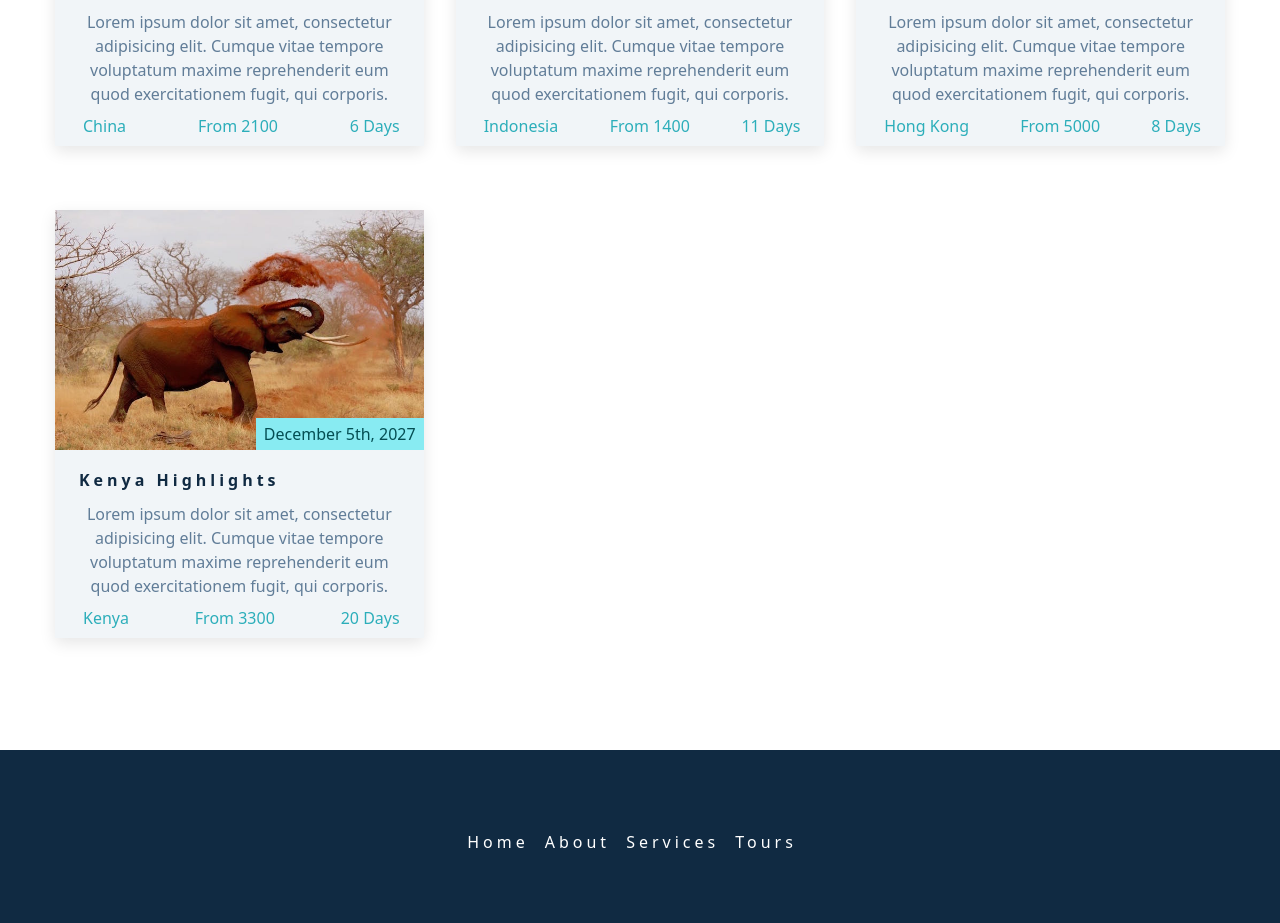
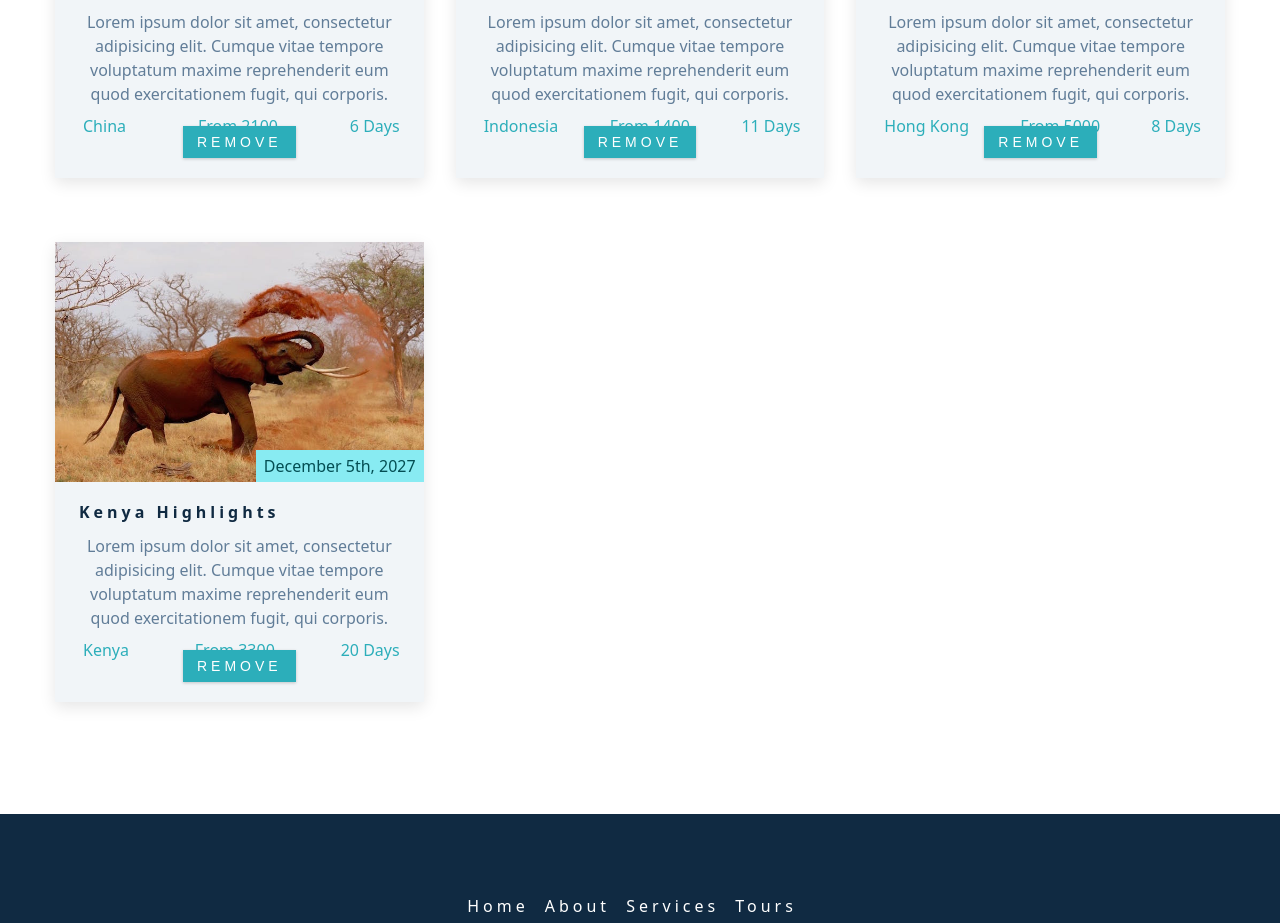
Before and after one commit to chenyicheng1998/Web-pair-week4-wednesday-afternoon-activity, a React app: page /tours in a window 1280 px wide. Shown: the part 1266-2189 px from the top of the page. Built offline with nearby package versions, Linux system fonts and the light colour scheme; the HTML template or start-up script is replaced by a standard one.

Commit message:
finish iter 4 tour part

```diff
--- a/src/components/Tour.jsx
+++ b/src/components/Tour.jsx
@@ -1,4 +1,10 @@
-function Tour({ image, date, title, info, location, duration, cost }) {
+function Tour({ id, image, date, title, info, location, duration, cost, onDelete }) {
+
+  const handleDelete = () => {
+    onDelete(id);
+  };
+
+
   return (
     <article className="tour-card">
       <div className="tour-img-container">
@@ -20,6 +26,18 @@ function Tour({ image, date, title, info, location, duration, cost }) {
           <p>from {cost}</p>
           <p>{duration} days</p>
         </div>
+
+
+        <div>
+          <button
+            onClick={handleDelete}
+            className="btn"
+          >
+            Remove
+          </button>
+
+        </div>
+
       </div>
     </article>
   );
--- a/src/components/Tours.jsx
+++ b/src/components/Tours.jsx
@@ -8,6 +8,10 @@ import { useState } from 'react'
 const Tours = () => {
   const [toursData, setToursData] = useState(tours)
 
+  const handleDeleteTour = (tourId) => {
+    const updatedTours = toursData.filter((tour) => tour.id !== tourId);
+    setToursData(updatedTours);
+  };
 
   return (
     <section className="section" id="tours">
@@ -15,7 +19,7 @@ const Tours = () => {
 
       <div className="section-center featured-center">
         {toursData.map((tour) => {
-          return <Tour key={tour.id} {...tour} />;
+          return <Tour key={tour.id} {...tour} onDelete={handleDeleteTour} />;
         })}
       </div>
     </section>
```
